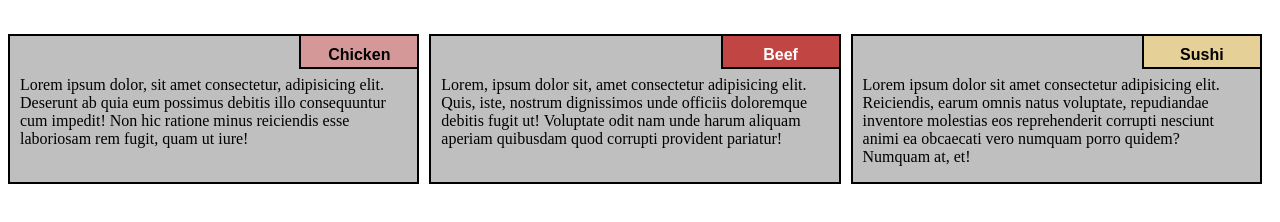
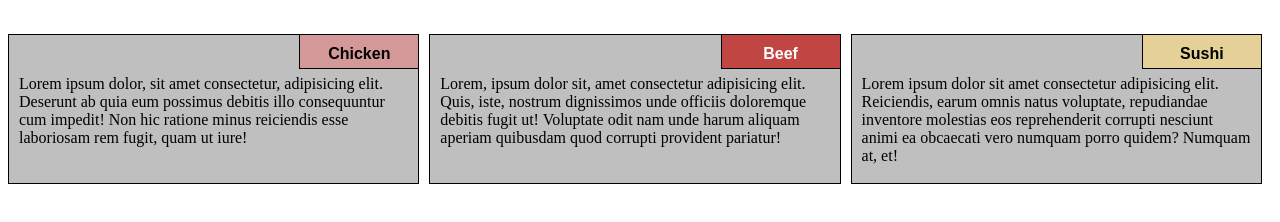
Before and after one commit to harmn786/harmn786.github.io, a plain HTML site: page mod-2-Assignment/index.html in a window 1280 px wide. Shown: the part 48-270 px from the top of the page. Drawn offline with Linux system fonts and the light colour scheme.

Commit message:
update style.css

```diff
--- a/mod-2-Assignment/css/style.css
+++ b/mod-2-Assignment/css/style.css
@@ -8,7 +8,7 @@ h1{
 
 p {
   background-color: #bfbfbf;
-  border: 2px solid black;
+  border: 1px solid black;
   height: 150px;
   margin-right: 10px;
   padding: 40px 10px 5px 10px;
```
